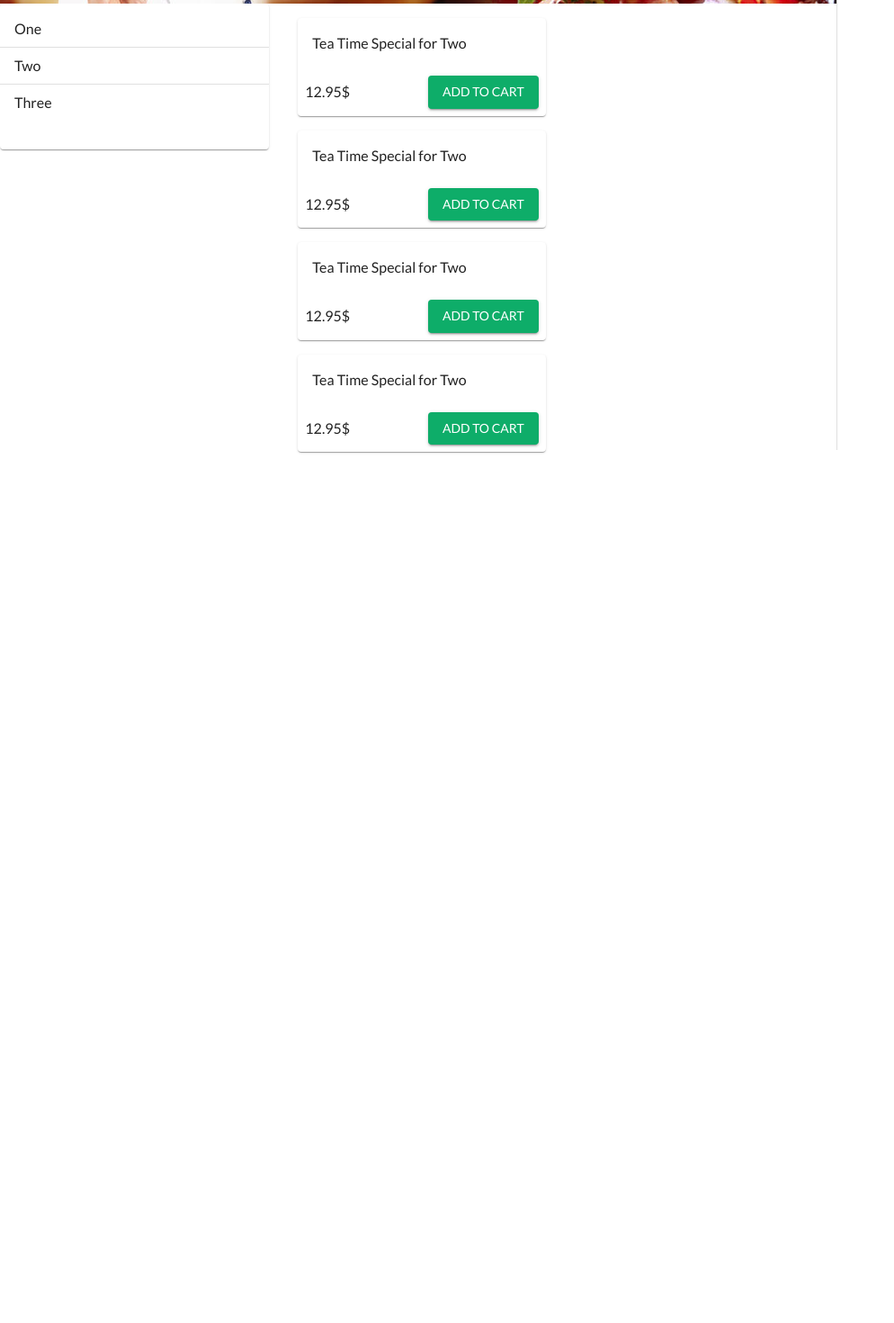
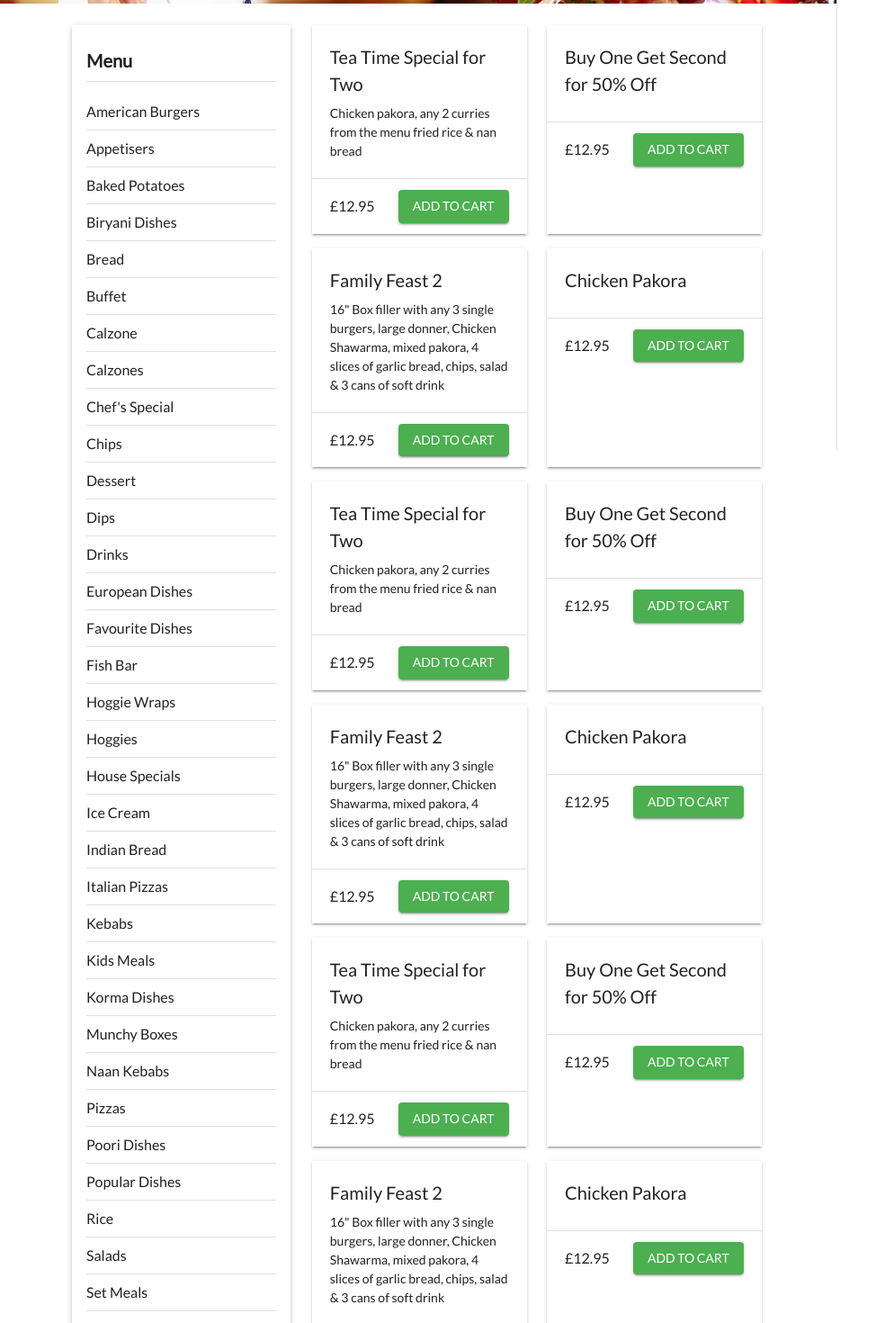
Before and after one commit to icedev214/eyas-food-ordering-site, a React (Create React App) app: page / in a window 1280 px wide. Shown: the part 300-1770 px from the top of the page at 90% size, without its empty margins (0-994 px from the left). Before the commit the page ends 818 px from the top, so only its background shows below. Built offline with nearby package versions, Linux system fonts and the light colour scheme.

Commit message:
Fix home page content styles

```diff
--- a/src/App.js
+++ b/src/App.js
@@ -20,7 +20,7 @@ const eyasTheme = createTheme({
       main: "#fce57f",
     },
     green: {
-      main: "#0ead69",
+      main: "#4caf50",
     },
   },
   typography: {
--- a/src/components/HomeContent.js
+++ b/src/components/HomeContent.js
@@ -5,7 +5,7 @@ import SalesContent from "components/SalesContent";
 
 const HomeContent = () => {
   return (
-    <Grid container spacing={2}>
+    <Grid container spacing={2.6} sx={{ px: 10, py: 3 }}>
       <Grid item lg={4}>
         <SalesMenu />
       </Grid>
--- a/src/components/SaleCard.js
+++ b/src/components/SaleCard.js
@@ -5,16 +5,21 @@ import {
   CardActions,
   Typography,
   Box,
+  Divider,
 } from "@mui/material";
 
 const SaleCard = ({ data }) => {
   return (
-    <Card sx={{ m: 2 }}>
-      <CardContent>
-        <Typography>{data.name}</Typography>
+    <Card elevation={2} sx={{ mx: 0.4, height: "100%", borderRadius: 0 }}>
+      <CardContent sx={{ px: 2.5, py: 2.5 }}>
+        <Typography sx={{ fontSize: 20 }} gutterBottom>
+          {data.name}
+        </Typography>
+        <Typography sx={{ fontSize: 14 }}>{data.description}</Typography>
       </CardContent>
-      <CardActions>
-        <Typography>12.95$</Typography>
+      <Divider />
+      <CardActions sx={{ px: 2.5, py: 1.5, flexShrink: 0 }}>
+        <Typography>{`£${data.price}`}</Typography>
         <Box sx={{ flexGrow: 1 }} />
         <Button variant="contained" color="green" sx={{ color: "white" }}>
           ADD TO CART
--- a/src/components/SalesContent.js
+++ b/src/components/SalesContent.js
@@ -10,9 +10,19 @@ const sales_data = [
     price: 12.95,
   },
   {
-    name: "Tea Time Special for Two",
+    name: "Buy One Get Second for 50% Off",
+    description: "",
+    price: 12.95,
+  },
+  {
+    name: "Family Feast 2",
     description:
-      "Chicken pakora, any 2 curries from the menu fried rice & nan bread",
+      '16" Box filler with any 3 single burgers, large donner, Chicken Shawarma, mixed pakora, 4 slices of garlic bread, chips, salad & 3 cans of soft drink',
+    price: 12.95,
+  },
+  {
+    name: "Chicken Pakora",
+    description: "",
     price: 12.95,
   },
   {
@@ -22,9 +32,63 @@ const sales_data = [
     price: 12.95,
   },
   {
+    name: "Buy One Get Second for 50% Off",
+    description: "",
+    price: 12.95,
+  },
+  {
+    name: "Family Feast 2",
+    description:
+      '16" Box filler with any 3 single burgers, large donner, Chicken Shawarma, mixed pakora, 4 slices of garlic bread, chips, salad & 3 cans of soft drink',
+    price: 12.95,
+  },
+  {
+    name: "Chicken Pakora",
+    description: "",
+    price: 12.95,
+  },
+  {
     name: "Tea Time Special for Two",
     description:
       "Chicken pakora, any 2 curries from the menu fried rice & nan bread",
+    price: 12.95,
+  },
+  {
+    name: "Buy One Get Second for 50% Off",
+    description: "",
+    price: 12.95,
+  },
+  {
+    name: "Family Feast 2",
+    description:
+      '16" Box filler with any 3 single burgers, large donner, Chicken Shawarma, mixed pakora, 4 slices of garlic bread, chips, salad & 3 cans of soft drink',
+    price: 12.95,
+  },
+  {
+    name: "Chicken Pakora",
+    description: "",
+    price: 12.95,
+  },
+  {
+    name: "Tea Time Special for Two",
+    description:
+      "Chicken pakora, any 2 curries from the menu fried rice & nan bread",
+    price: 12.95,
+  },
+  {
+    name: "Buy One Get Second for 50% Off",
+    description: "",
+    price: 12.95,
+  },
+  {
+    name: "Family Feast 2",
+    description:
+      '16" Box filler with any 3 single burgers, large donner, Chicken Shawarma, mixed pakora, 4 slices of garlic bread, chips, salad & 3 cans of soft drink',
+    price: 12.95,
+  },
+  {
+    name: "Chicken Pakora",
+    description: "",
     price: 12.95,
   },
 ];
@@ -33,7 +97,7 @@ const SalesContent = () => {
   const [salesData, setSalesData] = useState(sales_data);
 
   return (
-    <Grid>
+    <Grid container spacing={2}>
       {salesData.map((data, index) => {
         return (
           <Grid item lg={6} md={12} key={index}>
--- a/src/components/SalesMenu.js
+++ b/src/components/SalesMenu.js
@@ -1,22 +1,85 @@
 import {
   Card,
+  Box,
   List,
   ListItem,
   ListItemButton,
   Divider,
   CardContent,
+  Typography,
 } from "@mui/material";
 
+import { useState } from "react";
+
+const menu_data = [
+  "American Burgers",
+  "Appetisers",
+  "Baked Potatoes",
+  "Biryani Dishes",
+  "Bread",
+  "Buffet",
+  "Calzone",
+  "Calzones",
+  "Chef's Special",
+  "Chips",
+  "Dessert",
+  "Dips",
+  "Drinks",
+  "European Dishes",
+  "Favourite Dishes",
+  "Fish Bar",
+  "Hoggie Wraps",
+  "Hoggies",
+  "House Specials",
+  "Ice Cream",
+  "Indian Bread",
+  "Italian Pizzas",
+  "Kebabs",
+  "Kids Meals",
+  "Korma Dishes",
+  "Munchy Boxes",
+  "Naan Kebabs",
+  "Pizzas",
+  "Poori Dishes",
+  "Popular Dishes",
+  "Rice",
+  "Salads",
+  "Set Meals",
+  "Snacks",
+  "Special Offers",
+  "Special Pizzas",
+  "Specials",
+  "Starters",
+  "Sundries",
+  "Tandoori Dishes",
+  "Tandoori Starters",
+  "Turkish Kebabs",
+  "Vegetable Dishes",
+  "Wraps",
+  "Full Menu",
+];
+
 const SalesMenu = () => {
+  const [menuData, setMenuData] = useState(menu_data);
+
   return (
-    <Card sx={{ padding: 0 }}>
-      <CardContent sx={{ padding: 0 }}>
+    <Card sx={{ padding: 0, borderRadius: 0 }} elevation={3}>
+      <CardContent sx={{ px: 0, pt: 1 }} style={{ paddingBottom: 0 }}>
         <List>
-          <ListItemButton>One</ListItemButton>
-          <Divider />
-          <ListItemButton>Two</ListItemButton>
-          <Divider />
-          <ListItemButton>Three</ListItemButton>
+          <ListItem>
+            <Typography sx={{ fontSize: 20, fontWeight: 600 }}>Menu</Typography>
+          </ListItem>
+          <Divider sx={{ mb: 1.6, mx: 2 }} />
+          {menuData.map((data, index) => {
+            return (
+              <Box key={index}>
+                <ListItemButton>{data}</ListItemButton>
+                {index == menuData.length - 1 ? null : (
+                  <Divider sx={{ mx: 2 }} />
+                )}
+              </Box>
+            );
+          })}
         </List>
       </CardContent>
     </Card>
--- a/src/pages/Home.js
+++ b/src/pages/Home.js
@@ -14,7 +14,7 @@ const Home = () => {
           <Banner />
           <HomeContent />
         </Box>
-        <Box sx={{ width: 350 }} />
+        <Box sx={{ minWidth: 350 }} />
       </Box>
       <Cart />
     </>
```
